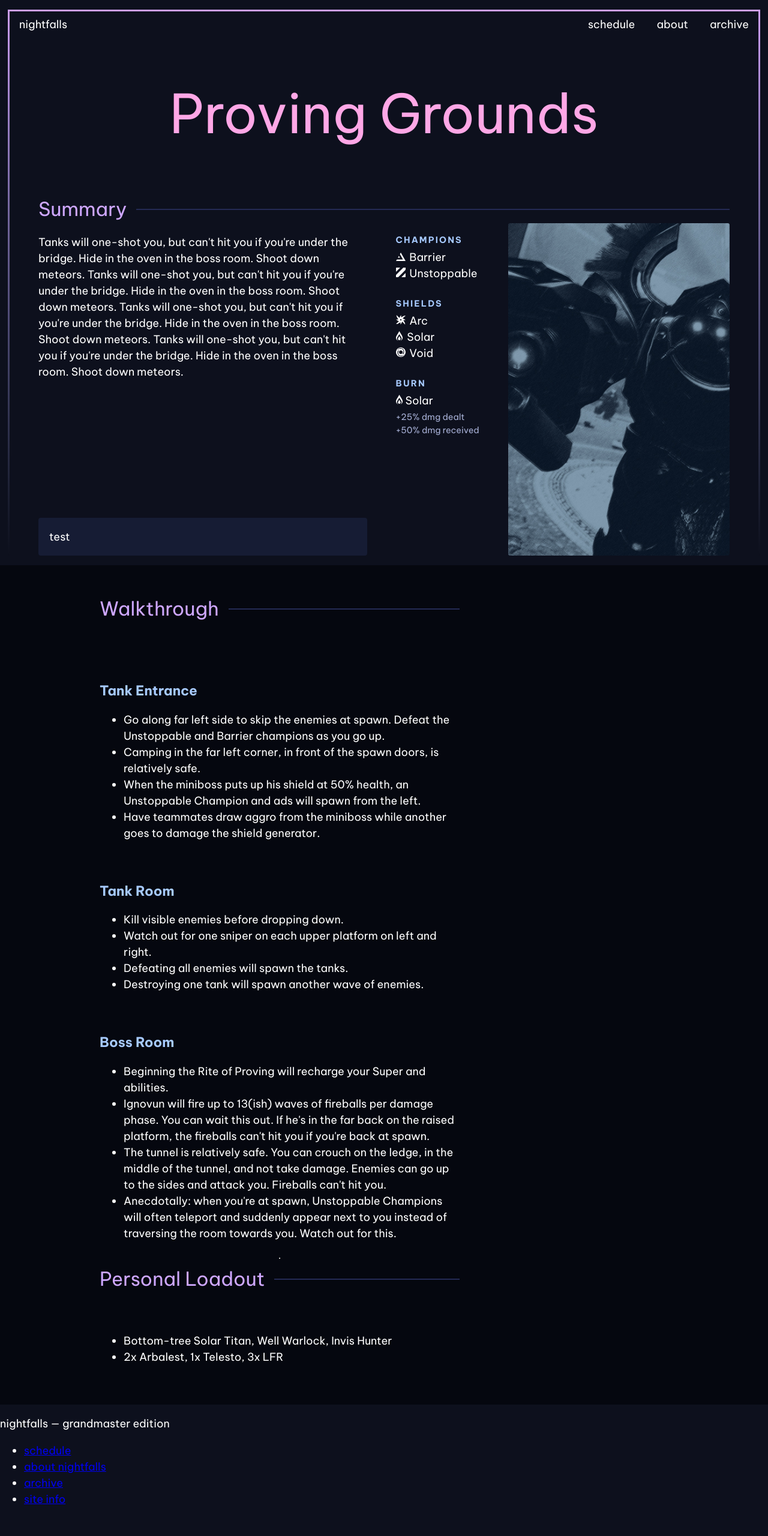
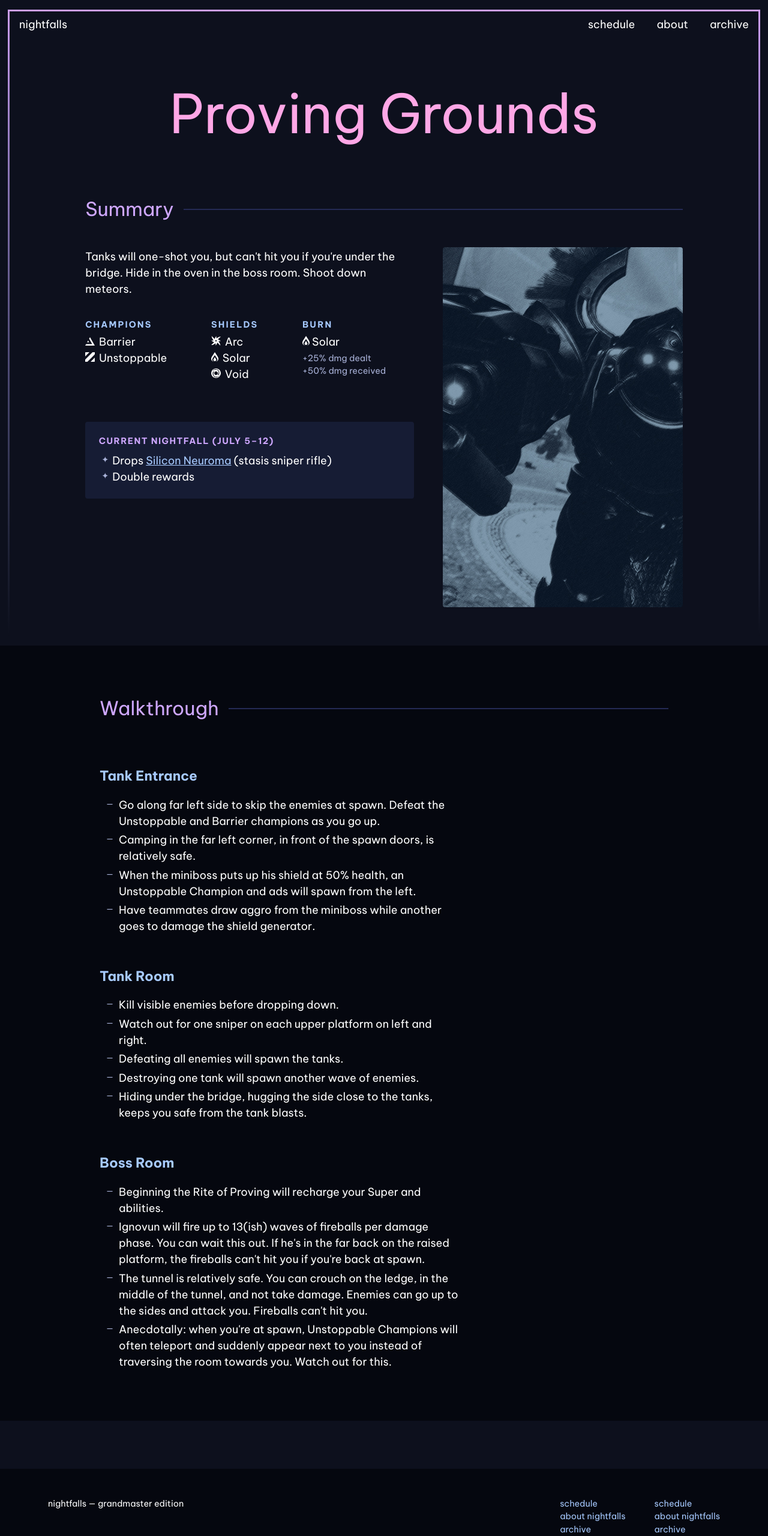
Before and after one commit to anhchor/nightfalls, an Eleventy site: page nightfalls/proving-grounds.md in a window 1280 px wide. Shown: the top 2560 px of the page at 60% size. Before the commit the page ends 2530 px from the top, so only its background shows below. Built offline with nearby package versions, Linux system fonts and the light colour scheme; Eleventy itself is replaced by a stand-in of ours; files that its build step writes are made by us from their sources; a web font is replaced by a local one.

Commit message:
idk what

```diff
--- a/_includes/footer.liquid
+++ b/_includes/footer.liquid
@@ -7,5 +7,13 @@
       <li class="footer-nav__item"><a href="/archive">archive</a></li>
       <li class="footer-nav__item"><a href="/site-info">site info</a></li>
     </ul>
+    <ul class="footer-nav__list">
+      <li class="footer-nav__item"><a href="/schedule">schedule</a></li>
+      <li class="footer-nav__item"><a href="/about-nightfalls">about nightfalls</a></li>
+      <li class="footer-nav__item"><a href="/archive">archive</a></li>
+      <li class="footer-nav__item"><a href="/schedule">schedule</a></li>
+      <li class="footer-nav__item"><a href="/about-nightfalls">about nightfalls</a></li>
+      <li class="footer-nav__item"><a href="/archive">archive</a></li>
+    </ul>
   </nav>
 </footer>
--- a/_includes/nf2.liquid
+++ b/_includes/nf2.liquid
@@ -18,9 +18,7 @@ layout: layout.liquid
     <h2 class="nf__subtitle">Summary</h2>
 
     <p class="nf__summary">{{ excerpt }}</p>
-    <div class="nf__callout">test</div>
     <dl class="nf__info">
-
       <div>
         <dt>Champions</dt>
         {% for champions in champions %}
@@ -50,10 +48,17 @@ layout: layout.liquid
         </div>
       {% endif %}
     </dl>
+    <div class="callout">
+      <p class="callout__title">Current Nightfall (July 5–12)</p>
+      <ul>
+        <li>Drops <a href="https://www.light.gg/db/items/1387987271/silicon-neuroma-adept/">Silicon Neuroma</a> (stasis sniper rifle)</li>
+        <li>Double rewards</li>
+      </ul>
+    </div>
     <img src="/img/{{ image }}" alt="" class="nf__image">
   </section>
 
-  <section class="nf__content">
+  <section class="nf__content text">
 
     <h2>Walkthrough</h2>
     {{ content }}
--- a/css/space.css
+++ b/css/space.css
@@ -41,14 +41,24 @@
 /* Spacing */
 @media screen and (min-width: 700px) {
   :root {
+    --sp-lg: 5rem;
     --sp: 3rem;
+    --sp-sm: 1.5rem;
     --sp-edge: clamp(1rem, 6vw, 3rem);
+
+    --indent: 2rem;
+    --corner: 4px;
   }
 }
 @media screen and (max-width: 700px) {
   :root {
-    --sp: 3rem;
+    --sp-lg: 4rem;
+    --sp: 2rem;
+    --sp-sm: 1rem;
     --sp-edge: clamp(1rem, 6vw, 3rem);
+
+    --indent: 1.25rem;
+    --corner: 3px;
   }
 }
 
@@ -69,6 +79,10 @@ body {
 }
 img {
   max-width: 100%;
+}
+
+a {
+  color: var(--blue);
 }
 
 ::selection {
@@ -178,7 +192,7 @@ Nightfall Pages
 .nf__summary {
   grid-area: summary;
 }
-.nf__callout {
+.callout {
   grid-area: callout;
 }
 .nf__info {
@@ -189,25 +203,24 @@ Nightfall Pages
 }
 
 
-@media screen and (min-width: 1000px) {
-  .nf__callout {
-    align-self: end;
-  }
+@media screen and (min-width: 700px) {
   .nf__intro {
     margin: 1rem;
+    padding-bottom: var(--sp);
     border-top: 3px solid hsl(274deg 73% 78%);
 
-    grid-template-rows: 2em auto auto auto;
-    grid-template-columns: 1fr minmax(30ch, 45ch) minmax(10ch, auto) minmax(150px, auto) 1fr;
-    grid-column-gap: var(--sp-edge);
+    grid-template-rows: 2em auto auto auto auto 1fr;
+    grid-template-columns: 1fr minmax(30ch, 45ch) minmax(150px, auto) 1fr;
+    grid-column-gap: var(--sp);
+    align-items: start;
 
     grid-template-areas:
-      '. . . . .'
-      '. title title title .'
-      '. subtitle subtitle subtitle .'
-      '. summary info image .'
-      '. summary info image .'
-      '. callout info image .';
+      '. . . .'
+      '. title title .'
+      '. subtitle subtitle .'
+      '. summary image .'
+      '. info image .'
+      '. callout image .';
   }
   .nf__intro::after {
     content: '';
@@ -239,23 +252,27 @@ Nightfall Pages
 
     padding: 7vw 0;
   }
+  .nf__image {
+    margin-top: 1rem;
+  }
+  .nf__intro .callout {
+    margin-top: var(--sp);
+  }
 }
-@media screen and (max-width: 1000px) {
+@media screen and (max-width: 700px) {
   .nf__intro {
-    margin: 0 5px;
-    border-top: 5px solid hsl(274deg 73% 78%);
-
-    grid-template-rows: calc(var(--sp-edge) * 2) auto;
-    grid-template-columns: 1fr minmax(20ch, 40ch) minmax(100px, 150px) 1fr;
-    grid-column-gap: clamp(1rem, 6vw, 3rem);
-
+    padding-bottom: var(--sp);
+    grid-template-columns: 1fr minmax(auto, 40ch) 1fr;
+    grid-column-gap: var(--sp-edge);
     grid-template-areas:
-      '. . . .'
-      '. title title .'
-      '. subtitle subtitle .'
-      '. summary image .'
-      '. info image .'
-      '. callout image .';
+      '. . .'
+      '. title .'
+      '. subtitle .'
+      '. summary .'
+      '. info .'
+      '. callout .'
+      '. image .';
+    margin: .5rem;
   }
   .nf__intro::after {
     content: '';
@@ -274,109 +291,110 @@ Nightfall Pages
       hsl(229deg 38% 8%) 100%
     );
     position: absolute;
-    left: -5px;
-    top: -5px;
-    width: calc(100% + 10px);
-    height: calc(100% + 5px);
+    left: -.5rem;
+    top: -.5rem;
+    width: calc(100% + 1rem);
+    height: calc(100% + 1rem);
     z-index: -2;
   }
-
-  .nf__title {
-    display: flex;
-    justify-content: center;
-    align-items: end;
-    padding: 15vw 0 2vw;
-  }
-
-}
-@media screen and (max-width: 700px) {
-  .nf__intro {
-    grid-template-columns: 1fr minmax(auto, 40ch) 1fr;
-  }
-  .nf__summary {
-    grid-row: 4 / 5;
+  .nf__intro > * {
     grid-column: 2 / 3;
   }
-  .nf__info {
-    grid-row: 6 / 7;
-    grid-column: 2 / 3;
+  .nf__title {
+    padding: 20vh 0 5vh;
   }
 
   .nf__image {
-    grid-row: 7 / 8;
-    grid-column: 2 / 3;
+    margin-top: var(--sp);
     max-height: 50vh;
   }
 }
 
 
 
-.nf__gradient {
-  /* grid-row: 1 / 4;
-  grid-column: 1 / -1; */
-  /* place-self: center; */
-
-  /* background: rgb(65,42,201);
-  background: radial-gradient(circle, rgba(65,42,201,1) 0%, rgba(13,16,29,1) 20%); test */
-
-  background: radial-gradient(circle, rgba(13,6,55,1) 0%, rgba(13,16,29,1) 30%);
-}
 .nf__title {
   margin: 0;
   z-index: 1;
   line-height: 1;
 }
 .nf__subtitle {
-  /* grid-row: 3 / 4;
-  grid-column: 2 / -2; */
   margin: 0;
+  align-self: end;
+}
 
-  align-self: end;
+
+
+.nf__subtitle {
+  grid-column: 2 / -2;
+  color: var(--purple);
+  font-family: var(--font-title);
+  font-size: var(--font-lg);
+  font-weight: 400;
+
+  margin: 0 0 var(--sp-sm);
+  display: inline-block;
+
+  overflow: hidden;
+}
+.nf__subtitle:after {
+  content: '';
+
+  display: inline-block;
+  position: absolute;
+  width: 100%;
+  height: 2px;
+  background-color: var(--border);
+  margin-left: .5em;
+  top: 50%;
+  z-index: 0;
+}
+
+
+
+.nf__summary {
+  z-index: 2;
+}
+
+
+.callout {
+
+  background: var(--bg-light);
+  padding: 1.25em;
+  border-radius: var(--corner);
+}
+.callout ul {
+  list-style-type: none;
+  margin: 0;
+  padding: 0;
+}
+.callout li {
+  margin-left: 1.25em;
+}
+.callout li:before {
+  color: var(--text-sub);
+  content: '✦';
+  font-size: var(--font-sm);
+
+  position: absolute;
+  left: -1.25em;
+  top: .15em;
+}
+.callout__title {
+  color: var(--purple);
+  font-size: var(--font-sm);
+  font-weight: bold;
+  letter-spacing: .1em;
+  text-transform: uppercase;
+
+  margin: 0 0 .5em;
 }
 
 
 
 
 
-.nf__title::after {
-  /* content: ''; */
 
-  position: absolute;
-  left: 0;
-  top: 0;
-  width: 100%;
-  height: 100%;
-  /* background: rgb(13,6,55);
-  background: radial-gradient(circle, rgba(13,6,55,1) 0%, rgba(13,16,29,1) 30%);  */
-
-  /* background: rgb(65,42,201);
-  background: radial-gradient(circle, rgba(65,42,201,1) 0%, rgba(13,16,29,1) 30%);  */
-  z-index: -1;
-}
-
-
-.nf__summary {
-  /* margin-top: 0; */
-  z-index: 2;
-}
-.nf__callout {
-  background: var(--bg-light);
-  padding: 1em;
-  border-radius: 4px;
-}
-
-
-
-
-
-@media screen and (min-width: 1000px) {
-  .nf__info {
-    display: grid;
-    grid-row-gap: 1.5em;
-    align-content: start;
-  }
-}
-@media screen and (min-width: 500px) and (max-width: 1000px) {
+@media screen and (min-width: 500px) {
   .nf__info {
     display: grid;
     grid-template-columns: repeat(3, auto);
@@ -415,8 +433,12 @@ Nightfall Pages
 
 
 .nf__image {
-  border-radius: 3px;
+  border-radius: var(--corner);
 }
+
+
+
+
 
 .nf__content {
   grid-column: 1 / -1;
@@ -426,25 +448,26 @@ Nightfall Pages
   grid-column-gap: var(--sp-edge);
 
   background: var(--bg-dark);
-  padding-top: var(--sp);
-  padding-bottom: var(--sp);
+  padding-top: var(--sp-lg);
+  padding-bottom: var(--sp-lg);
 }
 .nf__content > * {
   grid-column: 2 / 3;
 }
 
-h2 {
+.nf__content h2 {
+  grid-column: 2 / -2;
   color: var(--purple);
   font-family: var(--font-title);
   font-size: var(--font-lg);
   font-weight: 400;
 
-  margin: 0 0 var(--sp);
+  margin: 0 0 var(--sp-sm);
   display: inline-block;
 
   overflow: hidden;
 }
-h2::after {
+.nf__content h2::after {
   content: '';
 
   display: inline-block;
@@ -456,22 +479,89 @@ h2::after {
   top: 50%;
   z-index: 0;
 }
-/* h2::after {
-  content: '';
-  display: inline-block;
-  position: absolute;
-  width: 100%;
-  height: 20px;
-  background-color: var(--pink);
-  left: 0;
-  top: 50%;
-  z-index: -1;
-} */
-
-
-.nf__content > h3 {
+.text > h3 {
   color: var(--blue);
   font-size: 1.25em;
 
   margin: var(--sp) 0 0;
 }
+
+
+.text ul {
+  list-style-type: none;
+  margin: 1em 0 0;
+  padding: 0;
+}
+.text ul li {
+  margin-left: var(--indent);
+  margin-bottom: .25em;
+}
+.text ul li:before {
+  color: var(--text-sub);
+  content: '—';
+  font-size: var(--font-sm);
+
+  position: absolute;
+  left: calc(var(--indent) * -1 / 1.5);
+  top: .15em;
+}
+
+
+
+
+
+
+.page-content {
+  grid-column: 1 / -1;
+
+  display: grid;
+  grid-template-columns: 1fr minmax(auto, var(--w-measure)) 1fr;
+  grid-column-gap: var(--sp-edge);
+}
+.page-content > * {
+  grid-column: 2 / 3;
+  margin: 0;
+}
+.page-content > p {
+  margin-top: 1em;
+}
+
+.page-content h2 {
+  color: var(--purple);
+  font-family: var(--font-title);
+  font-size: var(--font-lg);
+  font-weight: 400;
+
+  margin: var(--sp) 0 0;
+}
+
+
+
+
+
+.site-footer {
+  background: var(--bg-dark);
+  margin-top: var(--sp-lg);
+  padding: var(--sp) var(--sp-lg);
+
+  display: flex;
+  flex-wrap: wrap;
+
+  font-size: var(--font-sm);
+}
+.site-footer a {
+  text-decoration: none;
+}
+.site-footer__title {
+  margin: 0 auto 0 0;
+}
+.footer-nav {
+  display: grid;
+  grid-template-columns: 1fr 1fr;
+  grid-column-gap: var(--sp-edge);
+}
+.footer-nav__list {
+  list-style-type: none;
+  margin: 0;
+  padding: 0;
+}
--- a/nightfalls/proving-grounds.md
+++ b/nightfalls/proving-grounds.md
@@ -16,39 +16,10 @@ shields:
 burn: Solar
 image: ignovun_edit.jpg
 boss: Ignovun, Chosen of Caiatl
-excerpt: Tanks will one-shot you, but can't hit you if you're under the bridge. Hide in the oven in the boss room. Shoot down meteors. Tanks will one-shot you, but can't hit you if you're under the bridge. Hide in the oven in the boss room. Shoot down meteors. Tanks will one-shot you, but can't hit you if you're under the bridge. Hide in the oven in the boss room. Shoot down meteors. Tanks will one-shot you, but can't hit you if you're under the bridge. Hide in the oven in the boss room. Shoot down meteors.
+excerpt: Tanks will one-shot you, but can't hit you if you're under the bridge. Hide in the oven in the boss room. Shoot down meteors.
 ---
 
 
-<!-- ## Summary
-
-oh no
-
-
----
-
-
-
-## Nightfall Info
-
-### Champions:
-
-- Barrier
-- Unstoppable
-
-
-### Shields
-
-- **Arc** (few): mini-bosses in the Tank room may be Arc. Harpies in the beginning can be skipped.
-- **Solar** (few): mini-bosses.
-- **Void** (few): mini-bosses and Interceptors in the tank room.
-
-_Anecdotally_: it seems there were more Solar shields than any other.
-
---- -->
-
-
-<!-- ## Walkthrough -->
 
 ### Tank Entrance
 
@@ -64,6 +35,7 @@ _Anecdotally_: it seems there were more Solar shields than any other.
 - Watch out for one sniper on each upper platform on left and right.
 - Defeating all enemies will spawn the tanks.
 - Destroying one tank will spawn another wave of enemies.
+- Hiding under the bridge, hugging the side close to the tanks, keeps you safe from the tank blasts.
 
 
 ### Boss Room
@@ -72,12 +44,3 @@ _Anecdotally_: it seems there were more Solar shields than any other.
 - Ignovun will fire up to 13(ish) waves of fireballs per damage phase. You can wait this out. If he's in the far back on the raised platform, the fireballs can't hit you if you're back at spawn.
 - The tunnel is relatively safe. You can crouch on the ledge, in the middle of the tunnel, and not take damage. Enemies can go up to the sides and attack you. Fireballs can't hit you.
 - Anecdotally: when you're at spawn, Unstoppable Champions will often teleport and suddenly appear next to you instead of traversing the room towards you. Watch out for this.
-
-
----
-
-
-## Personal Loadout
-
-- Bottom-tree Solar Titan, Well Warlock, Invis Hunter
-- 2x Arbalest, 1x Telesto, 3x LFR
```
Also changed, not shown: _includes/page.liquid (+15 -8 lines), about-nightfalls.md (+5 -0 lines), 13 other files.
